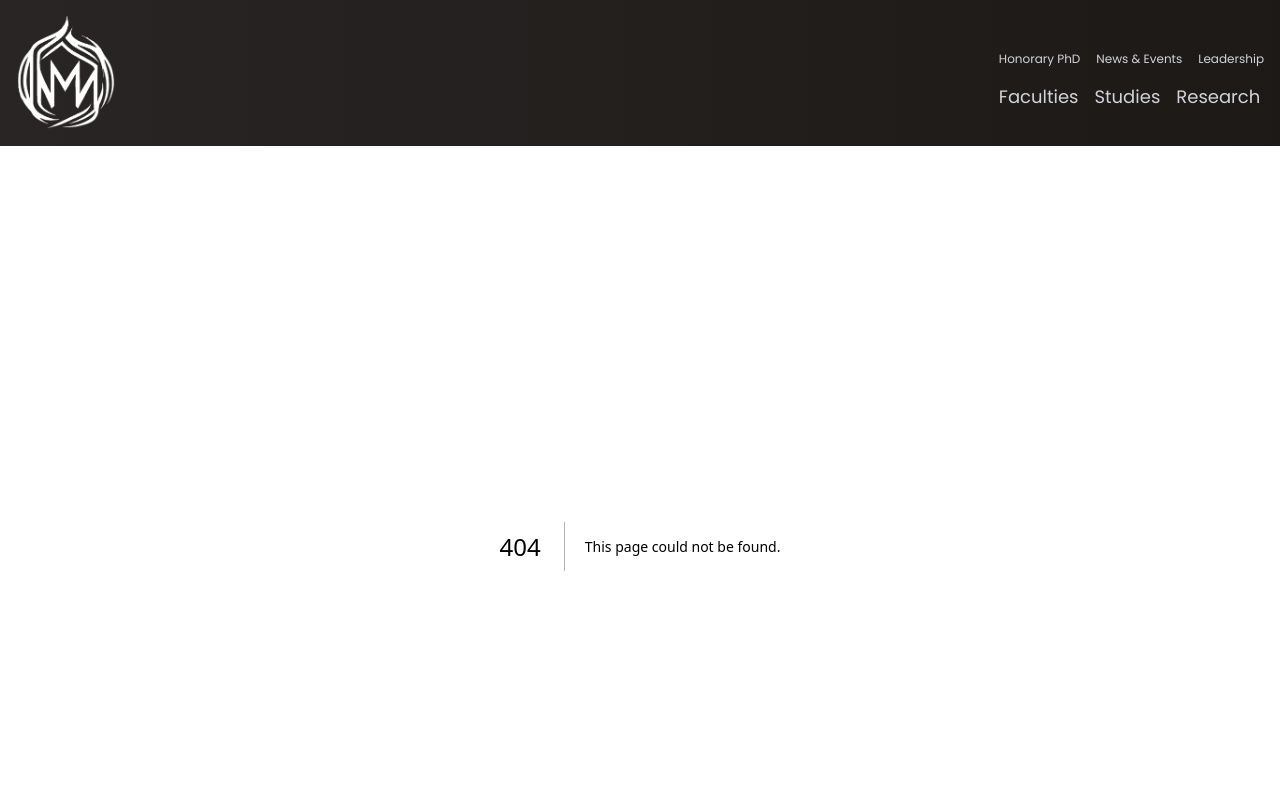
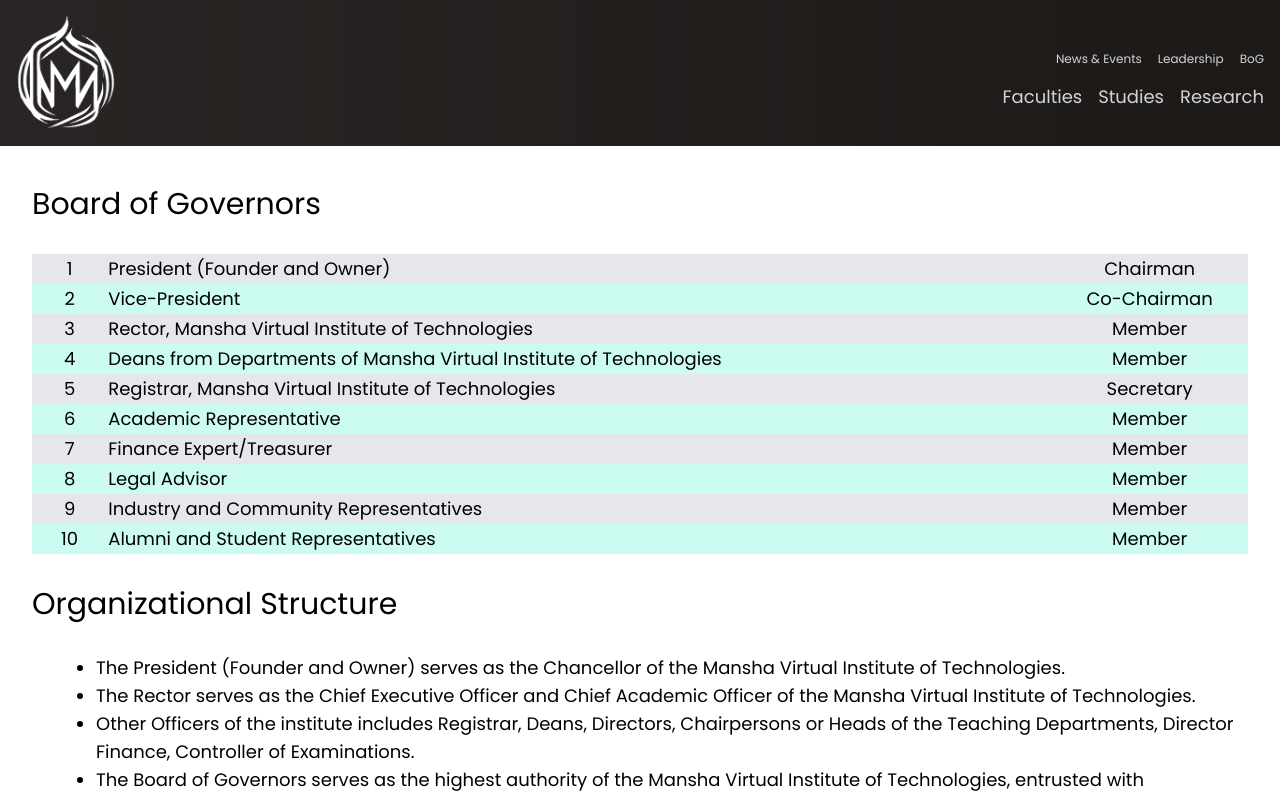
Before and after one commit to mvut/mvut, a Next.js app: page /bog in a window 1280 px wide. Before the commit this address had no page. Shown: the top 798 px of the page. Built offline with nearby package versions, Linux system fonts and the light colour scheme.

Commit message:
BoG page  included

```diff
--- /dev/null
+++ b/app/bog/page.tsx
@@ -0,0 +1,86 @@
+export default function BoGPage(){
+    return(
+        <div className={'container flex flex-col overflow-auto py-10 min-h-screen '}>
+            <h1 className={'text-3xl pb-8'}>Board of Governors</h1>
+            <table className={"table-auto text-center text-xs sm:text-lg "}>
+                <tbody>
+                <tr className={'odd:bg-gray-200 even:bg-teal-100'}>
+                    <td className={'px-4'}>1</td>
+                    <td className={'text-start'}>President (Founder and Owner)</td>
+                    <td>Chairman</td>
+                </tr>
+                <tr className={'odd:bg-gray-200 even:bg-teal-100'}>
+                    <td className={'px-4'}>2</td>
+                    <td className={'text-start'}>Vice-President</td>
+                    <td>Co-Chairman</td>
+                </tr>
+                <tr className={'odd:bg-gray-200 even:bg-teal-100'}>
+                    <td className={'px-4'}>3</td>
+                    <td className={'text-start'}>Rector, Mansha Virtual Institute of Technologies</td>
+                    <td>Member</td>
+                </tr>
+                <tr className={'odd:bg-gray-200 even:bg-teal-100'}>
+                    <td className={'px-4'}>4</td>
+                    <td className={'text-start'}>Deans from Departments of Mansha Virtual Institute of Technologies</td>
+                    <td>Member</td>
+                </tr>
+                <tr className={'odd:bg-gray-200 even:bg-teal-100'}>
+                    <td className={'px-4'}>5</td>
+                    <td className={'text-start'}>Registrar, Mansha Virtual Institute of Technologies</td>
+                    <td>Secretary</td>
+                </tr>
+                <tr className={'odd:bg-gray-200 even:bg-teal-100'}>
+                    <td className={'px-4'}>6</td>
+                    <td className={'text-start'}>Academic Representative</td>
+                    <td>Member</td>
+                </tr>
+                <tr className={'odd:bg-gray-200 even:bg-teal-100'}>
+                    <td className={'px-4'}>7</td>
+                    <td className={'text-start'}>Finance Expert/Treasurer</td>
+                    <td>Member</td>
+                </tr>
+                <tr className={'odd:bg-gray-200 even:bg-teal-100'}>
+                    <td className={'px-4'}>8</td>
+                    <td className={'text-start'}>Legal Advisor</td>
+                    <td>Member</td>
+                </tr>
+                <tr className={'odd:bg-gray-200 even:bg-teal-100'}>
+                    <td className={'px-4'}>9</td>
+                    <td className={'text-start'}>Industry and Community Representatives</td>
+                    <td>Member</td>
+                </tr>
+                <tr className={'odd:bg-gray-200 even:bg-teal-100'}>
+                    <td className={'px-4'}>10</td>
+                    <td className={'text-start'}>Alumni and Student Representatives</td>
+                    <td>Member</td>
+                </tr>
+                </tbody>
+            </table>
+            <h1 className={'text-3xl py-8'}>Organizational Structure</h1>
+            <ul className={'list-disc pl-16 text-xs sm:text-lg'}>
+                <li>The President (Founder and Owner) serves as the Chancellor of the Mansha Virtual Institute of Technologies.</li>
+                <li>The Rector serves as the Chief Executive Officer and Chief Academic Officer of the Mansha Virtual Institute of Technologies.</li>
+                <li>Other Officers of the institute includes
+                   Registrar,
+                    Deans,
+                    Directors,
+                   Chairpersons or Heads of the Teaching Departments,
+                    Director Finance,
+                    Controller of Examinations.
+                </li>
+                <li>The Board of Governors serves as the highest authority of the Mansha Virtual Institute of
+                    Technologies, entrusted with overseeing and guiding its administrative, academic, and financial matters, as well as establishing policies and regulations</li>
+                <li>Other key authorities of the Institute includes
+
+                   Executive Council,
+                    Academic Council,
+                   Board of Studies,
+                    Advanced Studies and Research Board,
+                    Selection Board,
+                    Finance and Planning Council,
+                   Affiliation Committee.
+                </li>
+            </ul>
+        </div>
+    )
+}
--- a/app/components/myheader.tsx
+++ b/app/components/myheader.tsx
@@ -14,16 +14,20 @@
             </section>
             <section className={'flex flex-col'}>
                 <div className={'flex justify-end gap-2 sm:gap-4 text-gray-300 py-4 text-xs'}>
-                    <Link href={'/pages/honoraryphd'}
-                          className={'hover:text-gray-50'}>Honorary PhD
-                    </Link>
                     <Link href={'/pages/news'}
                           className={'hover:text-gray-50'}>News & Events
                     </Link>
-
                     <Link href={'/pages/leadership'}
                           className={'hover:text-gray-50'}>Leadership
                     </Link>
+                    <Link href={'/bog'}
+                          className={'hover:text-gray-50'}>BoG
+                    </Link>
+                    {/*<Link href={'/pages/honoraryphd'}*/}
+                    {/*      className={'hover:text-gray-50'}>Honorary PhD*/}
+                    {/*</Link>*/}
+
+
                 </div>
                 <div className={'flex text-gray-300 text-lg gap-2 sm:gap-4 '}>
                     <Link href={'/pages/faculty'}
--- a/app/pages/study/fee/page.tsx
+++ b/app/pages/study/fee/page.tsx
@@ -14,7 +14,7 @@
             <p className={'text-3xl py-10'}>Fee Structure</p>
 
             <p className={'text-2xl py-2'}>Web Technology Specialist Training (WTST)</p>
-            <table className="table-auto text-center text-xs sm:text-lg ">
+            <table className={"table-auto text-center text-xs sm:text-lg "}>
                 <thead>
                 <tr className={'bg-stone-700 text-gray-50'}>
                     <th className={'p-2'}>Sr.</th>
```
